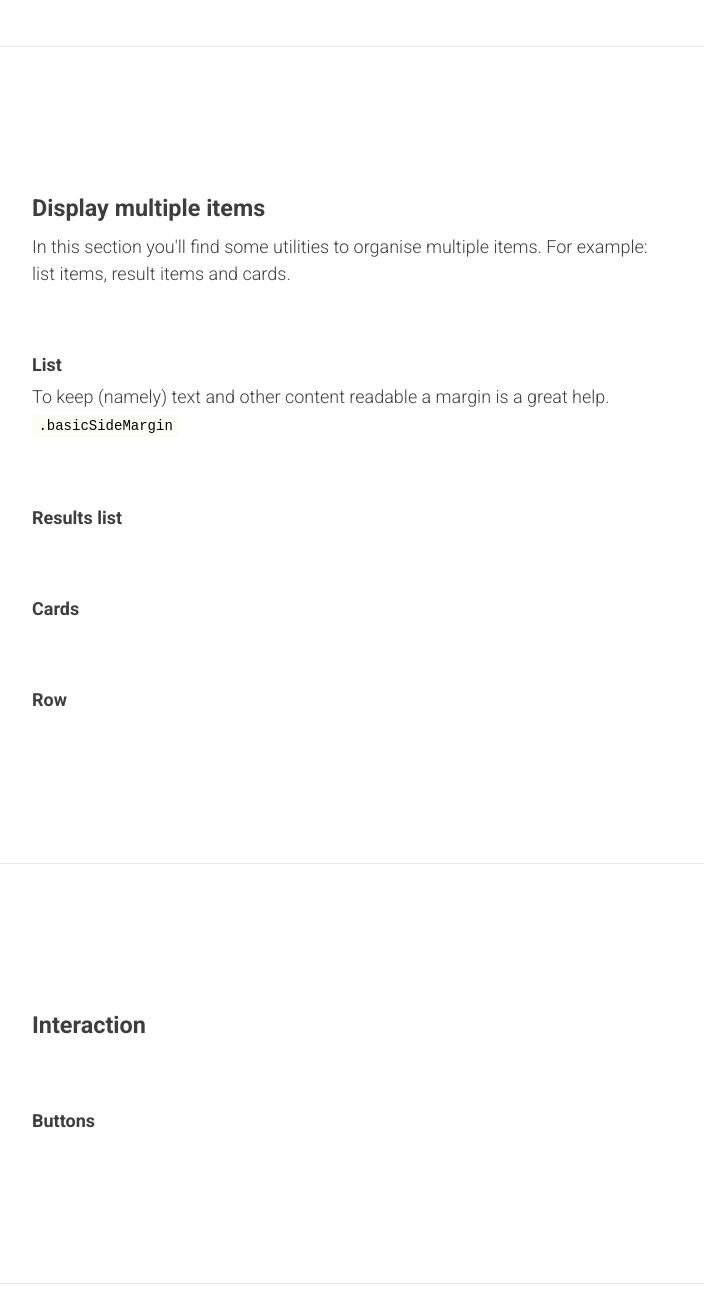
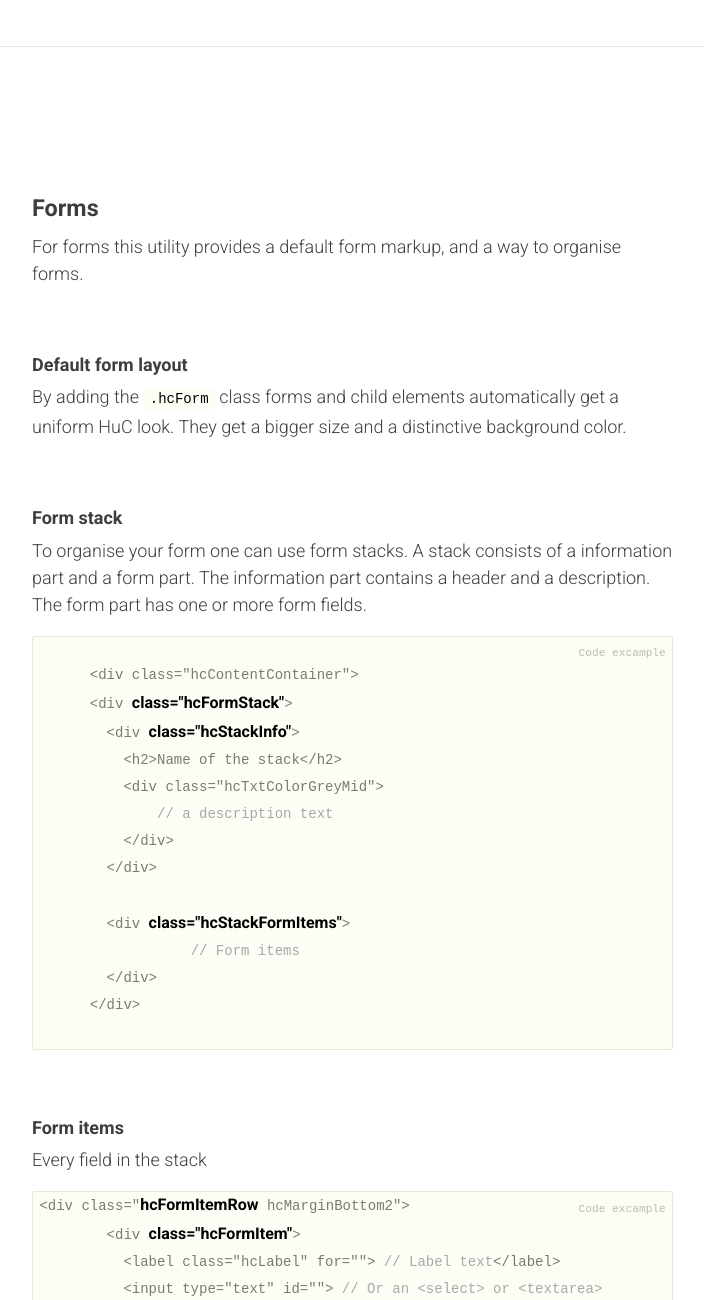
Before and after one commit to knaw-huc/Huc-css-util, a PHP site: page / in a window 1280 px wide. Shown: the part 5200-6500 px from the top of the page, without its empty margins (300-1004 px from the left). Run offline with PHP 8.4, Linux system fonts and the light colour scheme.

Commit message:
form item example

```diff
--- a/_dist/css/huc-util-self.css
+++ b/_dist/css/huc-util-self.css
@@ -381,18 +381,18 @@ button {
 .hcFeedbackSucces {
   border-bottom: 3px solid #b4e76b !important; }
 
-.row {
+.hcFormItemRow {
   display: flex;
   flex-direction: column;
   justify-content: space-between; }
 
-.extra {
+.hcFormItemExtra {
   width: 100%; }
 
 @media (min-width: 1280px) {
-  .row {
+  .hcFormItemRow {
     flex-direction: row; }
-  .extra {
+  .hcFormItemExtra {
     width: 60%;
     display: flex;
     align-items: center;
@@ -566,6 +566,9 @@ pre code::before {
   font-weight: 700;
   font-size: 1rem; }
 
+.codeComment {
+  color: #a8a8a8; }
+
 .utillBlock {
   border-bottom: 1px solid #ede8e8;
   padding-bottom: 8em;
--- a/_dist/css/util-site-css.css
+++ b/_dist/css/util-site-css.css
@@ -41,6 +41,9 @@ pre code::before {
   font-weight: 700;
   font-size: 1rem; }
 
+.codeComment {
+  color: #a8a8a8; }
+
 .utillBlock {
   border-bottom: 1px solid #ede8e8;
   padding-bottom: 8em;
--- a/_dist/index.html
+++ b/_dist/index.html
@@ -142,6 +142,48 @@
       <h3 id="large-text">Large text</h3>
     </div>
     <div class="utillBlock hcBlockText hcBasicSideMargin">
+      <h2 id="forms">Forms</h2>
+      <p>For forms this utility provides a default form markup, and a way to organise forms.</p>
+      <h3 id="default-form-layout">Default form layout</h3>
+      <p>By adding the <code>.hcForm</code> class forms and child elements automatically get a uniform HuC look. They get a bigger size and a distinctive background color.</p>
+      <h3 id="form-stack">Form stack</h3>
+      <p>To organise your form one can use form stacks. A stack consists of a information part and a form part. The information part contains a header and a description. The form part has one or more form fields.</p>
+      <pre><code>
+      &lt;div class=&quot;hcContentContainer&quot;&gt;
+      &lt;div <span class="codeEmp">class=&quot;hcFormStack&quot;</span>&gt;
+        &lt;div <span class="codeEmp">class=&quot;hcStackInfo&quot;</span>&gt;
+          &lt;h2&gt;Name of the stack&lt;/h2&gt;
+          &lt;div class=&quot;hcTxtColorGreyMid&quot;&gt;
+              <span class="codeComment">// a description text</span>
+          &lt;/div&gt;
+        &lt;/div&gt;
+
+        &lt;div <span class="codeEmp">class=&quot;hcStackFormItems&quot;</span>&gt;
+                  <span class="codeComment">// Form items</span>
+        &lt;/div&gt;
+      &lt;/div&gt;
+      </code></pre><h3 id="form-items">Form items</h3>
+      <p>Every field in the stack </p>
+      <pre><code>&lt;div class=&quot;<span class="codeEmp">hcFormItemRow</span> hcMarginBottom2&quot;&gt;
+        &lt;div <span class="codeEmp">class=&quot;hcFormItem&quot;</span>&gt;
+          &lt;label class=&quot;hcLabel&quot; for=&quot;&quot;&gt; <span class="codeComment">// Label text</span>&lt;/label&gt;
+          &lt;input type=&quot;text&quot; id=&quot;&quot;&gt; <span class="codeComment">// Or an &lt;select&gt; or &lt;textarea&gt; </span>
+          &lt;div class=&quot;hcSmallTxt hcTxtColorGreyMid&quot;&gt;
+              <span class="codeComment">// Text for feedback</span>
+          &lt;/div&gt;
+      &lt;/div&gt;
+
+      <span class="codeComment">// space for extra info or provenance</span>
+      &lt;div class=&quot;<span class="codeEmp">hcFormItemExtra</span> hcSmallTxt&quot;&gt;
+      &lt;div <span class="codeEmp">class=&quot;hcProvenanceComp&quot;</span>&gt;
+        &lt;label class=&quot;hcLabel&quot; for=&quot;provFor&quot;&gt;Provenance&lt;/label&gt;
+        &lt;textarea name=&quot;name&quot; class=&quot;hcProvenanceText&quot; id=&quot;provFor&quot;&gt;&lt;/textarea&gt;
+      &lt;/div&gt;
+      &lt;/div&gt;
+      &lt;/div&gt;
+      </code></pre><p><a href="/tim-edit.html">See form example</a>.</p>
+    </div>
+    <div class="utillBlock hcBlockText hcBasicSideMargin">
       <h2 id="display-multiple-items">Display multiple items</h2>
       <p>In this section you&#39;ll find some utilities to organise multiple items. For example: list items, result items and cards.</p>
       <h3 id="list">List</h3>
@@ -172,18 +214,14 @@
       <p><img src="images/cols-fixed-aside.svg" alt="Centered content with fixed sidebar"></p>
       <h3 id="faceted-search-layout">Faceted search layout</h3>
     </div>
-    <div class="utillBlock hcBlockText hcBasicSideMargin">
-      <h2 id="forms">Forms</h2>
-      <h3 id="form-stack">Form stack</h3>
-      <h3 id="data-fields">Data fields</h3>
-    </div>
+
 
 
 
 
   </div>
 
-  <script src="js/util.js"></script>
+<script src="js/util.js"></script>
   <!-- <script src="js/navigation.js" charset="utf-8"></script>
   <script>(function(i,s,o,g,r,a,m){i['GoogleAnalyticsObject']=r;i[r]=i[r]||function(){ (i[r].q=i[r].q||[]).push(arguments)},i[r].l=1*new Date();a=s.createElement(o), m=s.getElementsByTagName(o)[0];a.async=1;a.src=g;m.parentNode.insertBefore(a,m) })(window,document,'script','https://www.google-analytics.com/analytics.js','ga'); ga('create', 'UA-90872465-1', 'auto'); ga('send', 'pageview');</script>
   </body> -->
--- a/gulpfile.js
+++ b/gulpfile.js
@@ -100,8 +100,11 @@ gulp.task('buildFromTemplates', function(done) {
           .pipe(plumber())
           .pipe(handlebars(page, options))
           .pipe(rename(fileName + ".html"))
+          .pipe(replace('^^^~', '<span class="codeComment">'))
+          .pipe(replace('~^^^', '</span>'))
           .pipe(replace('^^~', '<span class="codeEmp">'))
           .pipe(replace('~^^', '</span>'))
+
           .pipe(useref())
           .pipe(gulp.dest(dst))
           .pipe(browserSync.stream());
--- a/src/components/comp-form-item.html
+++ b/src/components/comp-form-item.html
@@ -1,4 +1,4 @@
-<div class="row hcMarginBottom2">
+<div class="hcFormItemRow hcMarginBottom2">
   <div class="hcFormItem ">
     <label class="hcLabel" for="{{elemId}}">{{formItemLabel}}</label>
 
@@ -31,7 +31,7 @@
 
 
     {{!-- /extra --}}
-  <div class="extra hcSmallTxt">
+  <div class="hcFormItemExtra hcSmallTxt">
     <div class="hcProvenanceComp">
       <label class="hcLabel" for="provFor{{elemId}}">Provenance</label>
       <textarea name="name" class="hcProvenanceText" id="provFor{{elemId}}"></textarea>
--- a/src/scss/util-site-css.scss
+++ b/src/scss/util-site-css.scss
@@ -53,6 +53,11 @@ pre code::before {
   font-size: 1rem;
 }
 
+.codeComment {
+  color: rgb(168, 168, 168);
+}
+
+
 .utillBlock {
   //min-height: 90vh;
   border-bottom: 1px solid #ede8e8;
```
Also changed, not shown: _dist/css/huc-util-huc.css (+4 -4 lines), _dist/css/huc-util-huygens.css (+4 -4 lines), _dist/css/huc-util.css (+4 -4 lines), _dist/css/style.css (+4 -4 lines), _dist/tim-edit.html (+6 -6 lines), _dist/util-components.html (+6 -6 lines), content/html/forms.html (+38 -1 lines), src/css-util/forms.md (+48 -1 lines), src/scss/components/_form-item.scss (+4 -4 lines), src/templates/css-util.html (+5 -4 lines).
